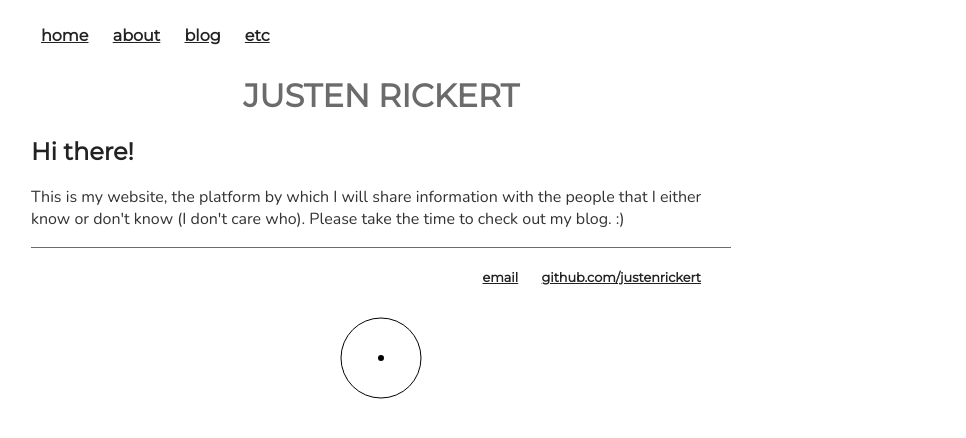
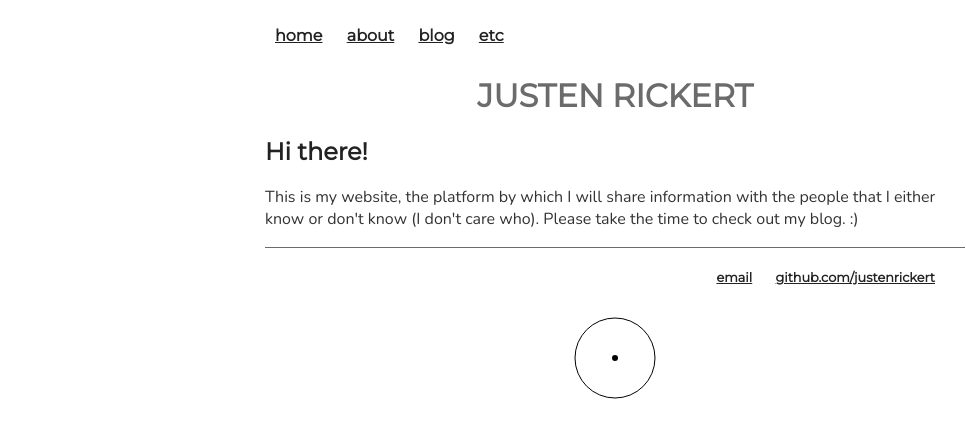
Before and after one commit to JustenRickert/justenrickert-old-user-page, a Jekyll site: the page built from index.html, in a window 1280 px wide. Shown: the top 438 px of the page, without its empty margins (25-991 px from the left). Built offline with Jekyll 4.4.1, drawn with Linux system fonts in a browser that asks for light colours; nearby versions of some CDN libraries.

Commit message:
centering changes

```diff
--- a/css/main.css
+++ b/css/main.css
@@ -1,5 +1,6 @@
 @import url(https://fonts.googleapis.com/css?family=Montserrat);
 @import url(https://fonts.googleapis.com/css?family=Nunito);
+
 img {
     /* centers the image */
     display: block;
@@ -19,14 +20,17 @@ body {
     max-width: 700px;
     /* margin-left: 0px; */
     width: 85%;
+    /* text-align: center; */
+    margin-left: auto;
+    margin-right: auto;
     /* padding-top: 24px; */
-    padding-right: 24px;
-    padding-left: 24px;
+    /* padding-right: 24px; */
+    /* padding-left: 24px; */
 }
 
 @media only screen and (min-width: 481px) {
     body {
-        padding-left: 48px;
+        /* padding-left: 48px; */
         padding-top: 0px;
         padding-bottom: 48px;
     }
```
